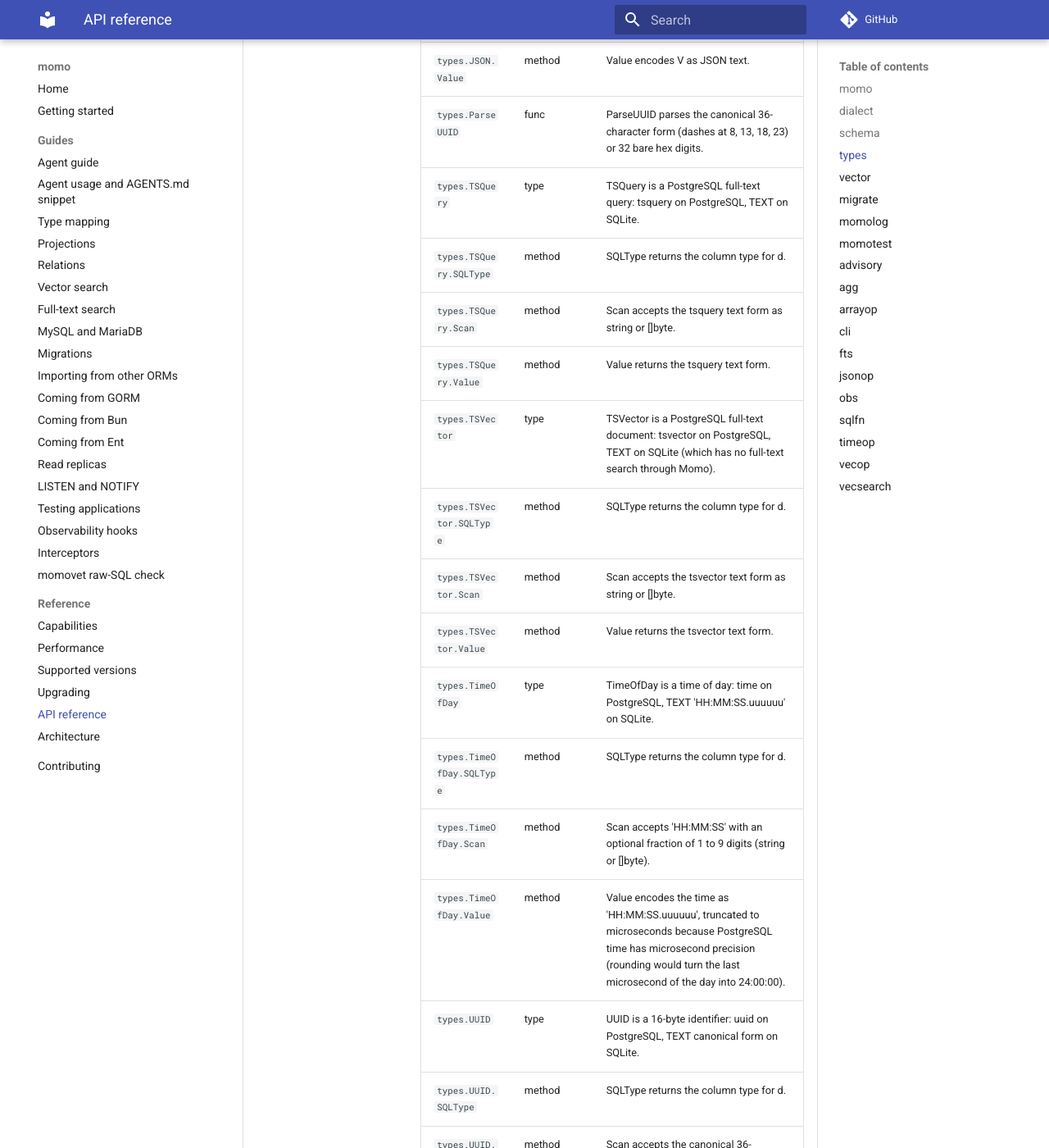
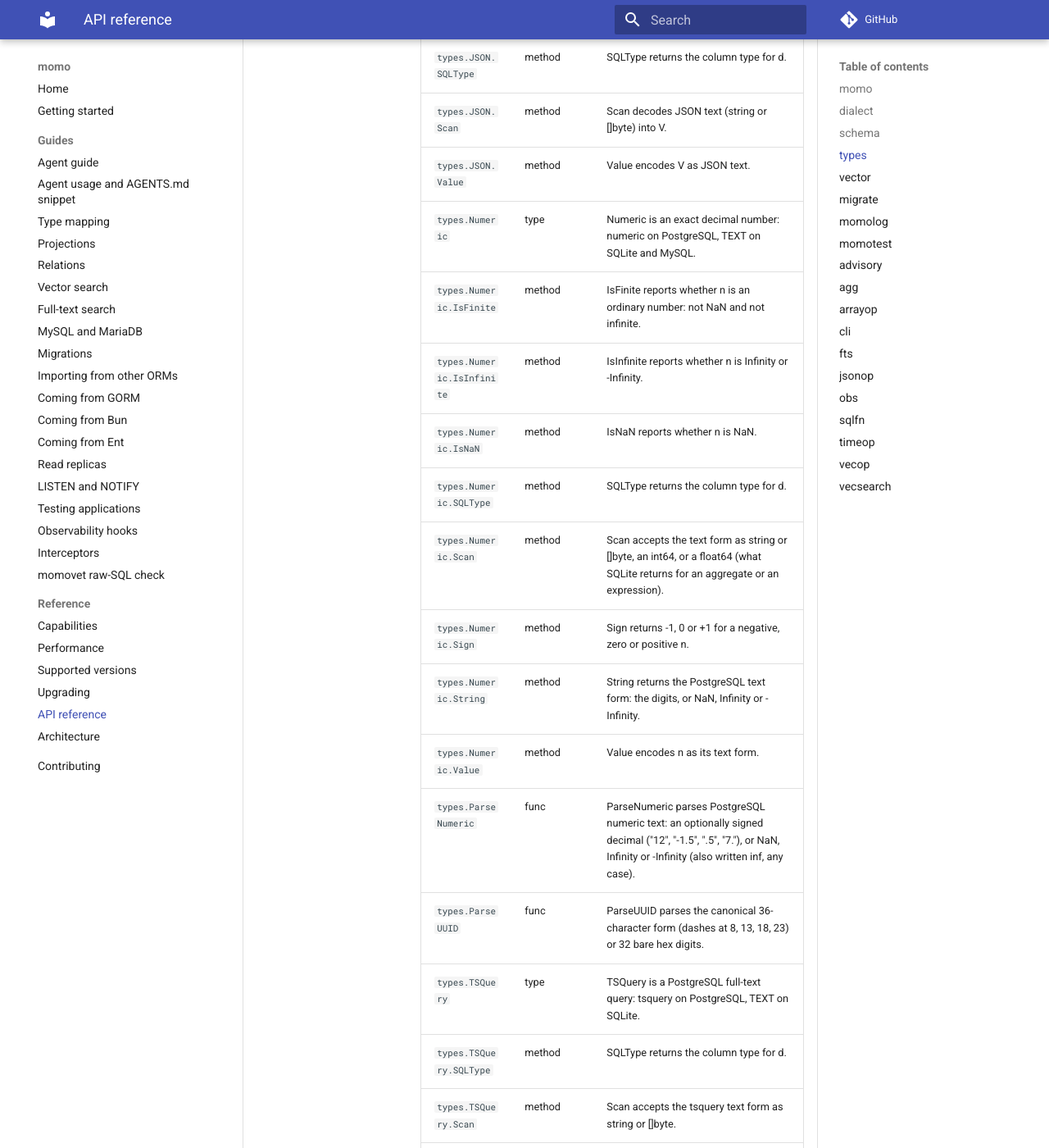
Before and after one commit to azrtydxb/momo, an MkDocs documentation site: the page built from docs/reference.md, in a window 1280 px wide and 1400 px high, scrolled down 83833 px. Shown: the whole window at 82% size. Built offline with MkDocs 1.6.1 and Material for MkDocs 9.7.7, drawn with Linux system fonts in a browser that asks for light colours; comment, search, counter and statistics services are not loaded; the version menu is left out; some of the changed text lies outside the part shown.

Commit message:
docs: regenerate reference and unquote bare field names

```diff
--- a/docs/reference.md
+++ b/docs/reference.md
@@ -729,39 +729,50 @@ Import path: `github.com/azrtydxb/momo/schema`
 
 Import path: `github.com/azrtydxb/momo/types`
 
-| Identifier                | Kind   | Synopsis                                                                                                                                                                                      |
-| ------------------------- | ------ | --------------------------------------------------------------------------------------------------------------------------------------------------------------------------------------------- |
-| `types.Codec`             | type   | Codec is the custom-type contract: database/sql scanning, driver value encoding and the SQL type per dialect.                                                                                 |
-| `types.Date`              | type   | Date is a calendar date (no time zone): date on PostgreSQL, TEXT 'YYYY-MM-DD' on SQLite.                                                                                                      |
-| `types.Date.SQLType`      | method | SQLType returns the column type for d.                                                                                                                                                        |
-| `types.Date.Scan`         | method | Scan accepts 'YYYY-MM-DD' as string or \[\]byte, or a time.Time (as pgx returns for date columns), whose calendar day in its own location is kept.                                            |
-| `types.Date.Value`        | method | Value encodes the date as 'YYYY-MM-DD' using the year, month and day of Time in its own location.                                                                                             |
-| `types.Hstore`            | type   | Hstore is map\[string\]*string: hstore on PostgreSQL, TEXT JSON on SQLite.                                                                                                                    |
-| `types.Hstore.SQLType`    | method | SQLType returns the column type for d.                                                                                                                                                        |
-| `types.Hstore.Scan`       | method | Scan accepts the PostgreSQL hstore text form or a JSON object (string or \[\]byte).                                                                                                           |
-| `types.Hstore.Value`      | method | Value returns the hstore text form, e.g.                                                                                                                                                      |
-| `types.JSON`              | type   | JSON\[T\] stores any JSON-encodable T: jsonb on PostgreSQL, TEXT on SQLite.                                                                                                                   |
-| `types.JSON.SQLType`      | method | SQLType returns the column type for d.                                                                                                                                                        |
-| `types.JSON.Scan`         | method | Scan decodes JSON text (string or \[\]byte) into V.                                                                                                                                           |
-| `types.JSON.Value`        | method | Value encodes V as JSON text.                                                                                                                                                                 |
-| `types.ParseUUID`         | func   | ParseUUID parses the canonical 36-character form (dashes at 8, 13, 18, 23) or 32 bare hex digits.                                                                                             |
-| `types.TSQuery`           | type   | TSQuery is a PostgreSQL full-text query: tsquery on PostgreSQL, TEXT on SQLite.                                                                                                               |
-| `types.TSQuery.SQLType`   | method | SQLType returns the column type for d.                                                                                                                                                        |
-| `types.TSQuery.Scan`      | method | Scan accepts the tsquery text form as string or \[\]byte.                                                                                                                                     |
-| `types.TSQuery.Value`     | method | Value returns the tsquery text form.                                                                                                                                                          |
-| `types.TSVector`          | type   | TSVector is a PostgreSQL full-text document: tsvector on PostgreSQL, TEXT on SQLite (which has no full-text search through Momo).                                                             |
-| `types.TSVector.SQLType`  | method | SQLType returns the column type for d.                                                                                                                                                        |
-| `types.TSVector.Scan`     | method | Scan accepts the tsvector text form as string or \[\]byte.                                                                                                                                    |
-| `types.TSVector.Value`    | method | Value returns the tsvector text form.                                                                                                                                                         |
-| `types.TimeOfDay`         | type   | TimeOfDay is a time of day: time on PostgreSQL, TEXT 'HH:MM:SS.uuuuuu' on SQLite.                                                                                                             |
-| `types.TimeOfDay.SQLType` | method | SQLType returns the column type for d.                                                                                                                                                        |
-| `types.TimeOfDay.Scan`    | method | Scan accepts 'HH:MM:SS' with an optional fraction of 1 to 9 digits (string or \[\]byte).                                                                                                      |
-| `types.TimeOfDay.Value`   | method | Value encodes the time as 'HH:MM:SS.uuuuuu', truncated to microseconds because PostgreSQL time has microsecond precision (rounding would turn the last microsecond of the day into 24:00:00). |
-| `types.UUID`              | type   | UUID is a 16-byte identifier: uuid on PostgreSQL, TEXT canonical form on SQLite.                                                                                                              |
-| `types.UUID.SQLType`      | method | SQLType returns the column type for d.                                                                                                                                                        |
-| `types.UUID.Scan`         | method | Scan accepts the canonical 36-character form or 32 bare hex digits (string or \[\]byte), or exactly 16 raw bytes.                                                                             |
-| `types.UUID.String`       | method | String returns the canonical 36-character lowercase form.                                                                                                                                     |
-| `types.UUID.Value`        | method | Value returns the canonical string, which PostgreSQL casts to uuid.                                                                                                                           |
+| Identifier                 | Kind   | Synopsis                                                                                                                                                                                      |
+| -------------------------- | ------ | --------------------------------------------------------------------------------------------------------------------------------------------------------------------------------------------- |
+| `types.Codec`              | type   | Codec is the custom-type contract: database/sql scanning, driver value encoding and the SQL type per dialect.                                                                                 |
+| `types.Date`               | type   | Date is a calendar date (no time zone): date on PostgreSQL, TEXT 'YYYY-MM-DD' on SQLite and MySQL.                                                                                            |
+| `types.Date.IsFinite`      | method | IsFinite reports whether d is an ordinary calendar date, not infinity or -infinity.                                                                                                           |
+| `types.Date.SQLType`       | method | SQLType returns the column type for d.                                                                                                                                                        |
+| `types.Date.Scan`          | method | Scan accepts 'YYYY-MM-DD', 'infinity' or '-infinity' as string or \[\]byte, or a time.Time (as pgx returns for date columns), whose calendar day in its own location is kept.                 |
+| `types.Date.Value`         | method | Value encodes the date as 'YYYY-MM-DD' using the year, month and day of Time in its own location, or as 'infinity' or '-infinity'.                                                            |
+| `types.Hstore`             | type   | Hstore is map\[string\]*string: hstore on PostgreSQL, TEXT JSON on SQLite.                                                                                                                    |
+| `types.Hstore.SQLType`     | method | SQLType returns the column type for d.                                                                                                                                                        |
+| `types.Hstore.Scan`        | method | Scan accepts the PostgreSQL hstore text form or a JSON object (string or \[\]byte).                                                                                                           |
+| `types.Hstore.Value`       | method | Value returns the hstore text form, e.g.                                                                                                                                                      |
+| `types.JSON`               | type   | JSON\[T\] stores any JSON-encodable T: jsonb on PostgreSQL, TEXT on SQLite.                                                                                                                   |
+| `types.JSON.SQLType`       | method | SQLType returns the column type for d.                                                                                                                                                        |
+| `types.JSON.Scan`          | method | Scan decodes JSON text (string or \[\]byte) into V.                                                                                                                                           |
+| `types.JSON.Value`         | method | Value encodes V as JSON text.                                                                                                                                                                 |
+| `types.Numeric`            | type   | Numeric is an exact decimal number: numeric on PostgreSQL, TEXT on SQLite and MySQL.                                                                                                          |
+| `types.Numeric.IsFinite`   | method | IsFinite reports whether n is an ordinary number: not NaN and not infinite.                                                                                                                   |
+| `types.Numeric.IsInfinite` | method | IsInfinite reports whether n is Infinity or -Infinity.                                                                                                                                        |
+| `types.Numeric.IsNaN`      | method | IsNaN reports whether n is NaN.                                                                                                                                                               |
+| `types.Numeric.SQLType`    | method | SQLType returns the column type for d.                                                                                                                                                        |
+| `types.Numeric.Scan`       | method | Scan accepts the text form as string or \[\]byte, an int64, or a float64 (what SQLite returns for an aggregate or an expression).                                                             |
+| `types.Numeric.Sign`       | method | Sign returns -1, 0 or +1 for a negative, zero or positive n.                                                                                                                                  |
+| `types.Numeric.String`     | method | String returns the PostgreSQL text form: the digits, or NaN, Infinity or -Infinity.                                                                                                           |
+| `types.Numeric.Value`      | method | Value encodes n as its text form.                                                                                                                                                             |
+| `types.ParseNumeric`       | func   | ParseNumeric parses PostgreSQL numeric text: an optionally signed decimal ("12", "-1.5", ".5", "7."), or NaN, Infinity or -Infinity (also written inf, any case).                             |
+| `types.ParseUUID`          | func   | ParseUUID parses the canonical 36-character form (dashes at 8, 13, 18, 23) or 32 bare hex digits.                                                                                             |
+| `types.TSQuery`            | type   | TSQuery is a PostgreSQL full-text query: tsquery on PostgreSQL, TEXT on SQLite.                                                                                                               |
+| `types.TSQuery.SQLType`    | method | SQLType returns the column type for d.                                                                                                                                                        |
+| `types.TSQuery.Scan`       | method | Scan accepts the tsquery text form as string or \[\]byte.                                                                                                                                     |
+| `types.TSQuery.Value`      | method | Value returns the tsquery text form.                                                                                                                                                          |
+| `types.TSVector`           | type   | TSVector is a PostgreSQL full-text document: tsvector on PostgreSQL, TEXT on SQLite (which has no full-text search through Momo).                                                             |
+| `types.TSVector.SQLType`   | method | SQLType returns the column type for d.                                                                                                                                                        |
+| `types.TSVector.Scan`      | method | Scan accepts the tsvector text form as string or \[\]byte.                                                                                                                                    |
+| `types.TSVector.Value`     | method | Value returns the tsvector text form.                                                                                                                                                         |
+| `types.TimeOfDay`          | type   | TimeOfDay is a time of day: time on PostgreSQL, TEXT 'HH:MM:SS.uuuuuu' on SQLite.                                                                                                             |
+| `types.TimeOfDay.SQLType`  | method | SQLType returns the column type for d.                                                                                                                                                        |
+| `types.TimeOfDay.Scan`     | method | Scan accepts 'HH:MM:SS' with an optional fraction of 1 to 9 digits (string or \[\]byte).                                                                                                      |
+| `types.TimeOfDay.Value`    | method | Value encodes the time as 'HH:MM:SS.uuuuuu', truncated to microseconds because PostgreSQL time has microsecond precision (rounding would turn the last microsecond of the day into 24:00:00). |
+| `types.UUID`               | type   | UUID is a 16-byte identifier: uuid on PostgreSQL, TEXT canonical form on SQLite.                                                                                                              |
+| `types.UUID.SQLType`       | method | SQLType returns the column type for d.                                                                                                                                                        |
+| `types.UUID.Scan`          | method | Scan accepts the canonical 36-character form or 32 bare hex digits (string or \[\]byte), or exactly 16 raw bytes.                                                                             |
+| `types.UUID.String`        | method | String returns the canonical 36-character lowercase form.                                                                                                                                     |
+| `types.UUID.Value`         | method | Value returns the canonical string, which PostgreSQL casts to uuid.                                                                                                                           |
 
 ## vector
 
```
Also changed, not shown: docs/TYPE_MAPPING.md (+5 -5 lines), docs/upgrading.md (+3 -3 lines).
